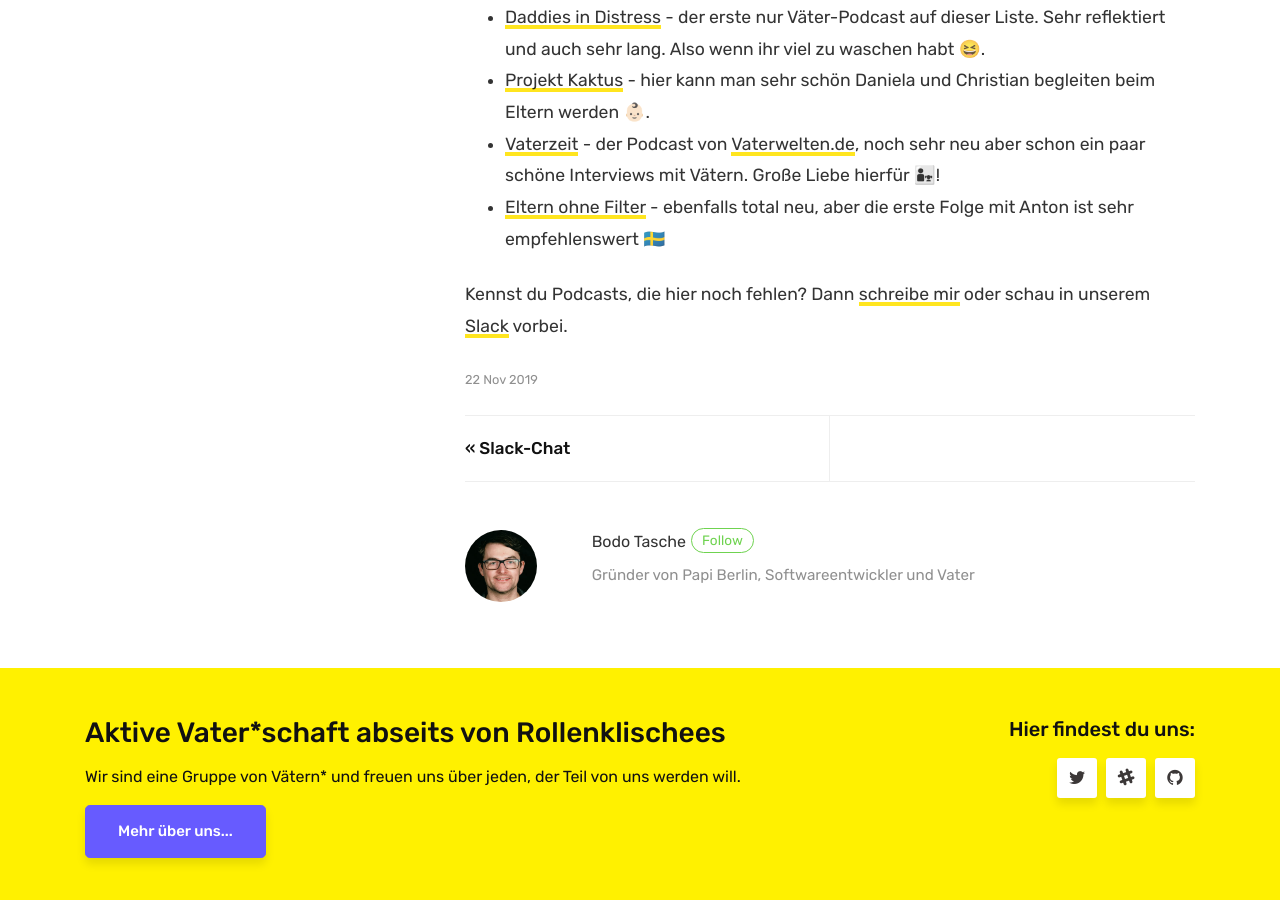
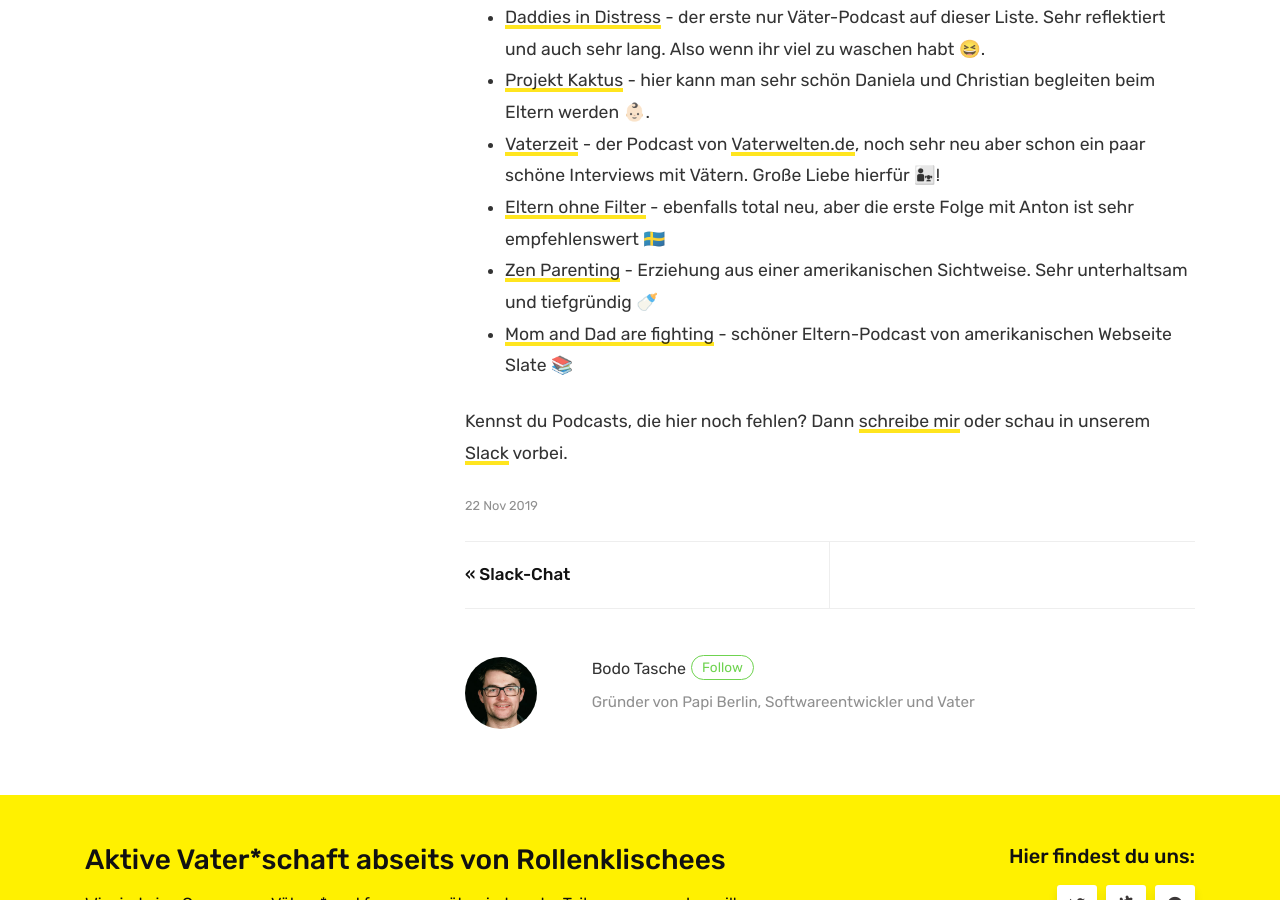
Before and after one commit to papiberlin/website, a Jekyll site: the page built from _posts/2019-11-22-podcasts.md, in a window 1280 px wide and 900 px high, scrolled down 1120 px. Built offline with Jekyll 4.4.1, drawn with Linux system fonts in a browser that asks for light colours.

Commit message:
added english podcasts

```diff
--- a/_posts/2019-11-22-podcasts.md
+++ b/_posts/2019-11-22-podcasts.md
@@ -19,6 +19,7 @@
 * [Projekt Kaktus](https://projektkaktus.de/) - hier kann man sehr schön Daniela und Christian begleiten beim Eltern werden 👶🏻.
 * [Vaterzeit](vaterzeit.rocks) - der Podcast von [Vaterwelten.de](https://vaterwelten.de/), noch sehr neu aber schon ein paar schöne Interviews mit Vätern. Große Liebe hierfür 👨‍👧!
 * [Eltern ohne Filter](https://www.br.de/mediathek/podcast/eltern-ohne-filter/821) - ebenfalls total neu, aber die erste Folge mit Anton ist sehr empfehlenswert 🇸🇪
-
+* [Zen Parenting](https://zenparentingradio.com/) - Erziehung aus einer amerikanischen Sichtweise. Sehr unterhaltsam und tiefgründig 🍼
+* [Mom and Dad are fighting](https://slate.com/podcasts/mom-and-dad-are-fighting) - schöner Eltern-Podcast von amerikanischen Webseite Slate 📚
 
 Kennst du Podcasts, die hier noch fehlen? Dann [schreibe mir](/contact) oder schau in unserem [Slack](/pages/slack) vorbei.
```
